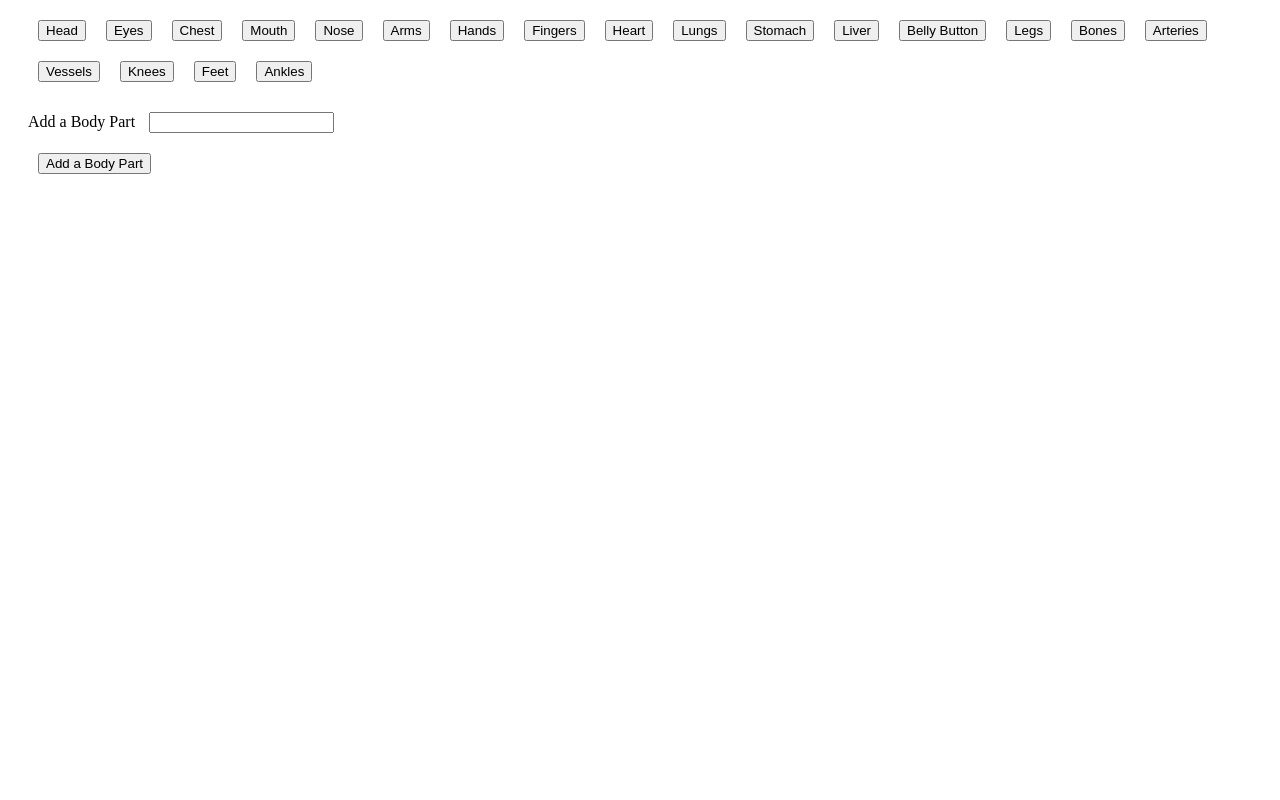
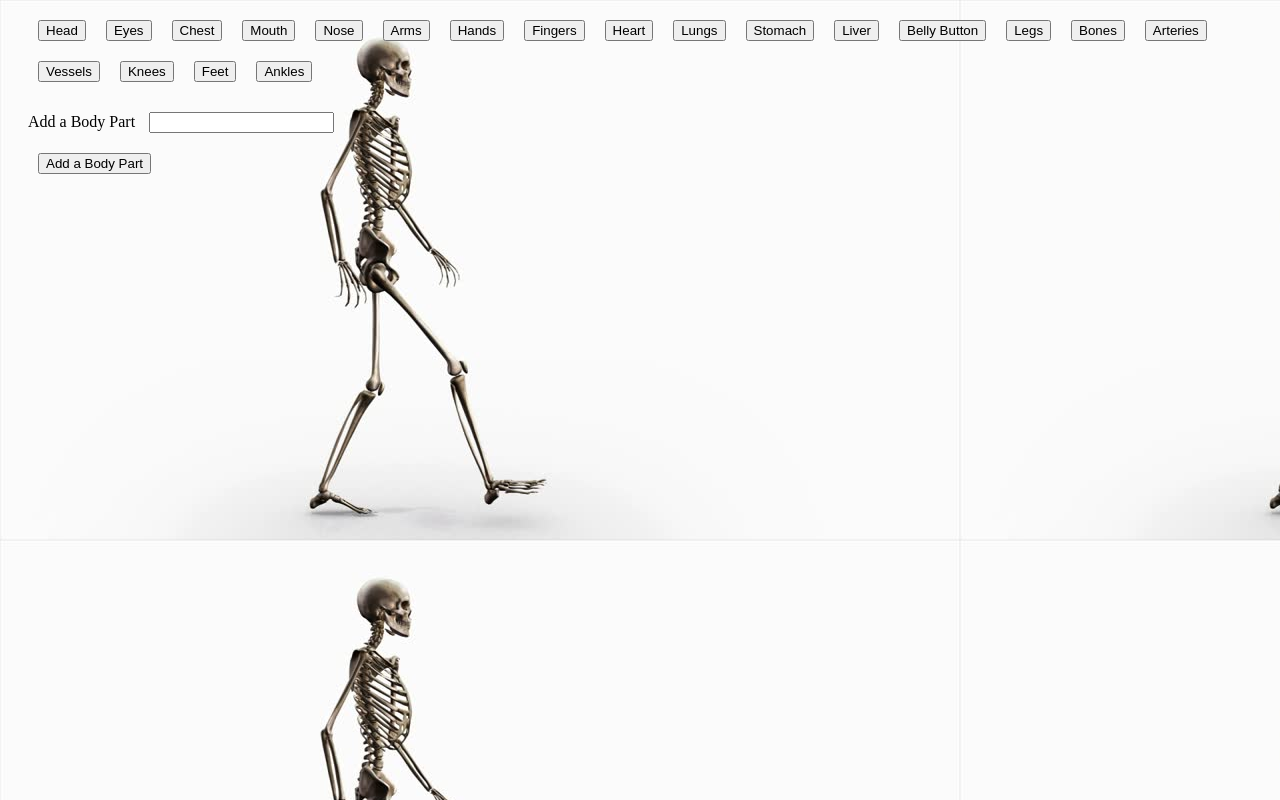
Before and after one commit to melaniezuk/GifTastic4, a plain HTML site: page assets/index.html in a window 1280 px wide. Drawn offline with nearby package versions, Linux system fonts and the light colour scheme.

Commit message:
gifs added

```diff
--- /dev/null
+++ b/assets/css/style.css
@@ -0,0 +1,4 @@
+body {
+    background-image: url("../images/body.jpg");
+
+}
--- a/assets/index.html
+++ b/assets/index.html
@@ -4,6 +4,7 @@
 <head>
   <meta charset="utf-8">
   <title>GifTastic, part deux</title>
+  <link rel="stylesheet" type="text/css" href="css/style.css">
   <style type="text/css">
     button,
     div,
--- a/style.css
+++ /dev/null
@@ -1,4 +0,0 @@
-body {
-    background-image: url(body.jpg);
-
-}
```
Also changed, not shown: assets/javascript/gif.js (added).
